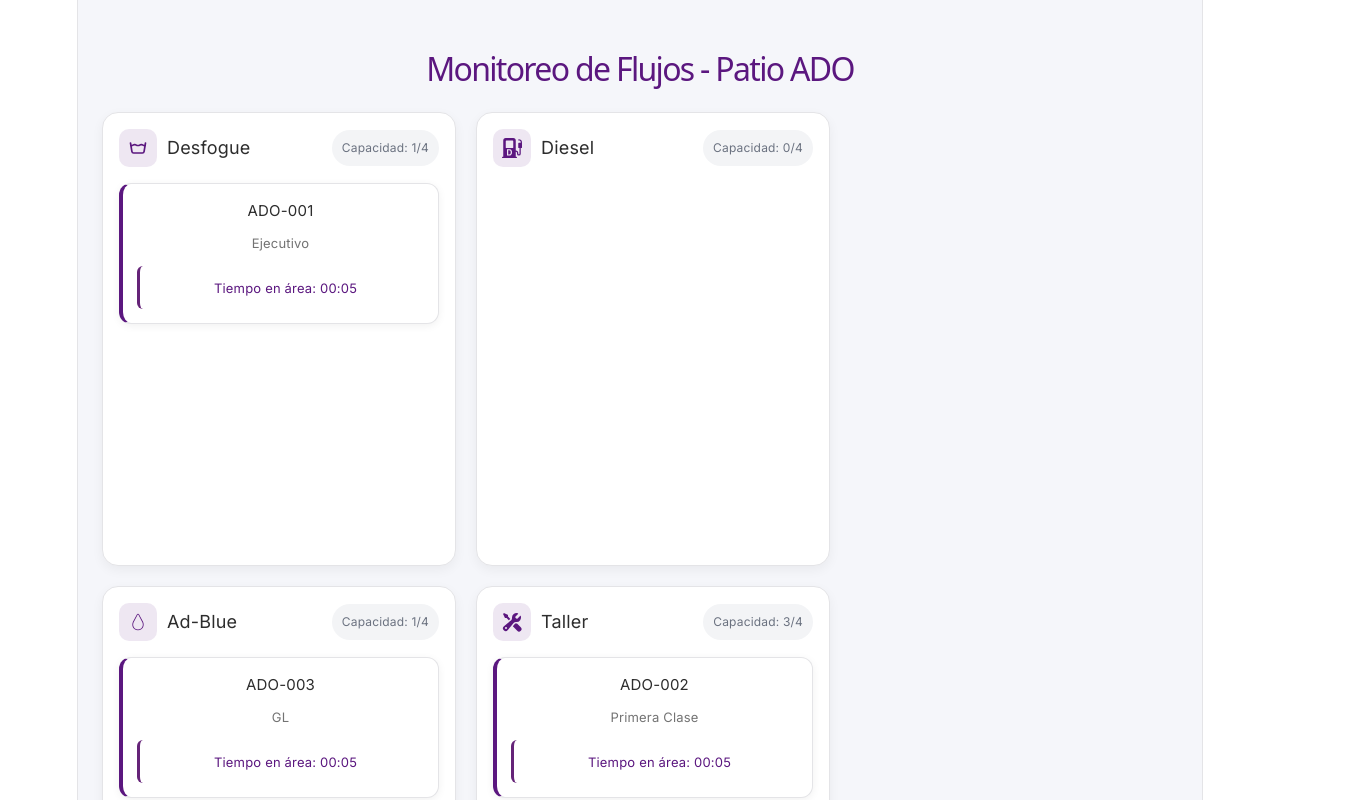
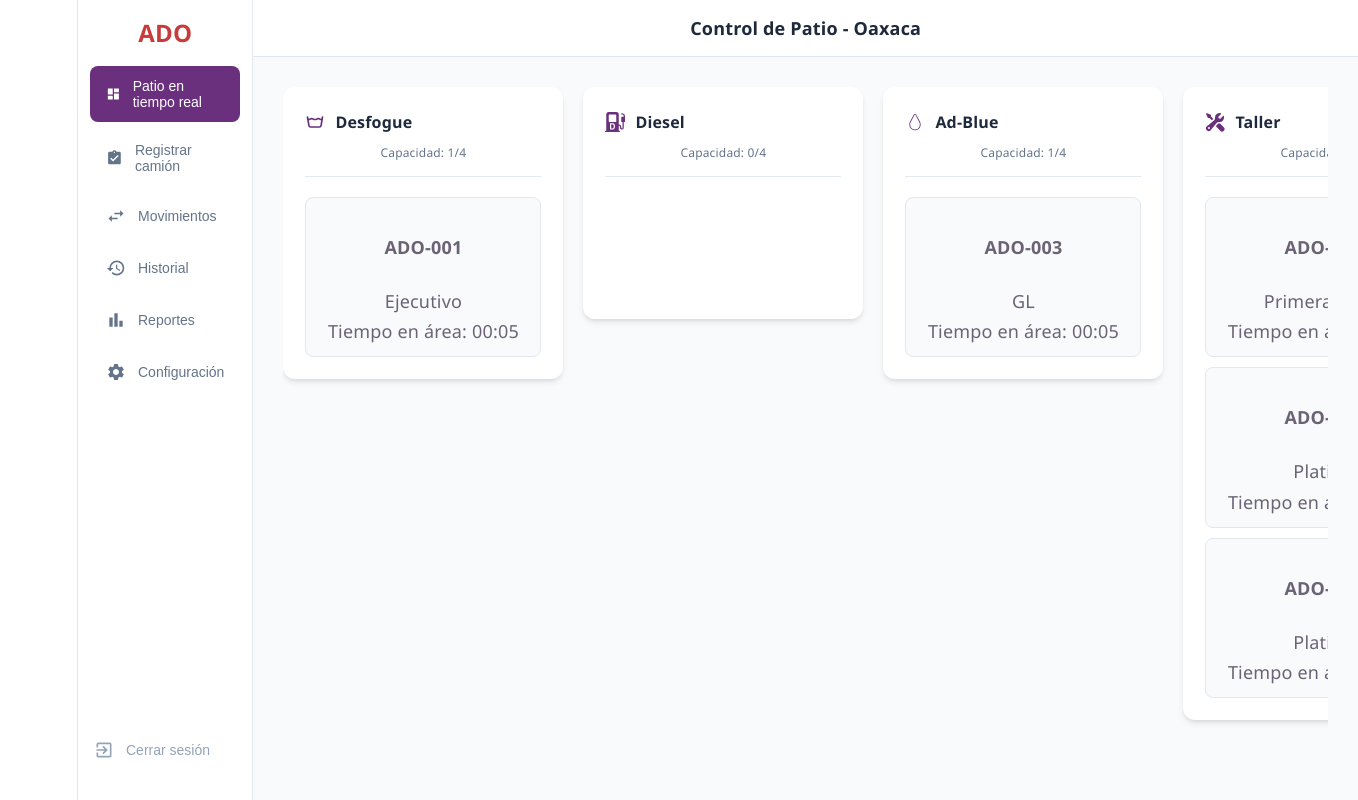
Before and after one commit to Rene3FG/ADO-Project, a React (Vite) app: page / in a window 1280 px wide. Shown: the top 800 px of the page, 1358 px wide, since content can reach past the window. Built offline with nearby package versions, Linux system fonts and the light colour scheme.

Commit message:
Arreglo de codigo

```diff
--- a/src/pages/DropDrag/DropDrag.css
+++ b/src/pages/DropDrag/DropDrag.css
@@ -1,71 +1,134 @@
-css
-
-body {
-  margin: 0;
-  font-family: 'Inter', sans-serif;
-  background-color: var(--background);
-  color: var(--text-primary);
+/* --- LAYOUT GENERAL Y BARRA LATERAL (Para que el menú se quede a la izquierda) --- */
+.layout-sistema {
+  display: flex;
+  height: 100vh;
+  width: 100vw;
+  background-color: #F8FAFC; /* Gris muy tenue de fondo */
+  overflow: hidden;
+  font-family: 'Segoe UI', Tahoma, Geneva, Verdana, sans-serif;
 }
 
-:root {
-  --primary: #5B177F;
-  --primary-dark: #652378;
-  --background: #f5f6fa;
-  --card: #ffffff;
-  --border: #e4e4e7;
-  --text-primary: #2d2d2d;
-  --text-secondary: #737373;
+.sidebar-izquierdo {
+  width: 260px;
+  background-color: #FFFFFF;
+  border-right: 1px solid #E2E8F0;
+  display: flex;
+  flex-direction: column;
+  padding: 20px 0;
+  justify-content: space-between;
 }
 
-.contenedor-patio {
-  font-family: 'Inter', sans-serif;
-  padding: 24px;
-  background-color: var(--background);
-  min-height: 100vh;
+.logo-empresa {
+  padding: 0 20px 20px 20px;
+  font-weight: bold;
+  color: #C93B3B; /* Rojo ADO */
+  font-size: 24px;
 }
 
-.header-patio h1 {
-  color: var(--primary);
-  text-align: center;
-  margin-bottom: 30px;
-  font-size: 32px;
+.menu-navegacion {
+  display: flex;
+  flex-direction: column;
+  gap: 8px;
+  flex-grow: 1;
+  padding: 0 12px;
 }
 
-/* ========================= */
-/* TABLERO */
-/* ========================= */
-
-.tablero {
+.boton-pestana {
   display: flex;
-  gap: 20px;
-  align-items: flex-start;
-  flex-wrap: wrap;
+  align-items: center;
+  gap: 12px;
+  background: none;
+  border: none;
+  padding: 12px 16px;
+  border-radius: 8px;
+  color: #64748B;
+  font-size: 14px;
+  font-weight: 500;
+  text-align: left;
+  cursor: pointer;
+  transition: all 0.2s ease;
+  width: 100%;
 }
 
-/* ========================= */
-/* COLUMNAS */
-/* ========================= */
+.boton-pestana:hover {
+  background-color: #F1F5F9;
+  color: #334155;
+}
+
+.boton-pestana.activa {
+  background-color: #6A307D; /* Morado ADO */
+  color: #FFFFFF;
+}
+
+.icono-menu {
+  font-size: 20px;
+}
+
+.cerrar-sesion {
+  color: #94A3B8;
+  margin-top: auto;
+  padding-bottom: 20px;
+}
+
+.contenido-derecho {
+  flex-grow: 1;
+  display: flex;
+  flex-direction: column;
+  overflow: hidden;
+}
+
+.header-patio-superior {
+  background-color: #FFFFFF;
+  padding: 15px 30px;
+  border-bottom: 1px solid #E2E8F0;
+  font-weight: bold;
+  color: #1E293B;
+  font-size: 18px;
+}
+
+.area-de-trabajo {
+  padding: 30px;
+  flex-grow: 1;
+  overflow-y: auto;
+}
+
+/* --- EL ARREGLO DEL TABLERO DE ÁREAS (Flexbox para columnas) --- */
+.tablero {
+  display: flex; /* ESTO ES LO MÁS IMPORTANTE: Pone las áreas una al lado de la otra */
+  gap: 20px; /* Espacio entre columnas */
+  align-items: flex-start;
+  flex-wrap: nowrap; /* Evita que se bajen si no caben (activa scroll horizontal si es necesario) */
+  padding-bottom: 20px;
+}
 
 .columna-area {
-  background: white;
-  border: 1px solid var(--border);
-  border-radius: 16px;
-  width: 320px;
-  min-height: 420px;
-  padding: 16px;
-  box-shadow: 0 4px 12px rgba(0,0,0,.05);
-  transition: all .2s ease;
+  background-color: #FFFFFF;
+  border-radius: 12px;
+  width: 280px; /* Ancho fijo de cada columna */
+  min-width: 280px;
+  padding: 20px;
+  box-shadow: 0 4px 6px -1px rgba(0, 0, 0, 0.1), 0 2px 4px -1px rgba(0, 0, 0, 0.06);
+  display: flex;
+  flex-direction: column;
+  gap: 15px;
+  border: 2px solid transparent;
+  transition: border-color 0.2s;
 }
 
-.columna-area:hover {
-  box-shadow: 0 8px 20px rgba(0,0,0,.08);
+/* Estilo visual cuando una columna está llena */
+.columna-area.columna-llena {
+  border-color: #FECACA; /* Borde rojo tenue */
+  background-color: #FFF5F5;
 }
 
+/* Estilos de la cabecera de cada columna (Nombre e icono) */
 .area-header {
   display: flex;
-  justify-content: space-between;
-  align-items: center;
-  margin-bottom: 16px;
+  flex-direction: column;
+  gap: 5px;
+  border-bottom: 1px solid #E2E8F0;
+  padding-bottom: 10px;
+  margin-bottom: 5px;
 }
 
 .area-title {
@@ -74,110 +137,156 @@ body {
   gap: 10px;
 }
 
-.area-title h3 {
-  margin: 0;
-  font-size: 18px;
-  font-weight: 600;
-  color: var(--text-primary);
+.area-icon {
+  font-size: 20px;
+  color: #6A307D; /* Morado para el icono */
+  display: flex;
+  align-items: center;
 }
 
-.area-icon {
-  display: flex;
-  align-items: center;
-  justify-content: center;
-
-  width: 38px;
-  height: 38px;
-
-  border-radius: 10px;
-
-  background: rgba(91, 23, 127, 0.1);
-  color: var(--primary);
-
-  font-size: 20px;
+.area-header h3 {
+  margin: 0;
+  font-size: 16px;
+  font-weight: 600;
+  color: #1E293B;
 }
 
 .area-capacidad {
-  background: #f3f4f6;
-  padding: 5px 10px;
-  border-radius: 999px;
-
   font-size: 12px;
-  font-weight: 600;
-
-  color: #6b7280;
+  color: #64748B;
+  font-weight: 500;
 }
 
-/* ========================= */
-/* LISTA DE CAMIONES */
-/* ========================= */
-
+/* --- ESTILOS DE LAS TARJETAS DE CAMIONES (Limpias y ordenadas) --- */
 .lista-camiones {
   display: flex;
   flex-direction: column;
-  gap: 12px;
+  gap: 10px; /* Espacio entre tarjetas */
+  min-height: 100px; /* Área para soltar aunque esté vacía */
 }
 
-/* ========================= */
-/* TARJETAS */
-/* ========================= */
-
 .tarjeta-camion {
-  background: #ffffff;
-  border: 1px solid var(--border);
-  border-left: 4px solid var(--primary);
-
-  border-radius: 12px;
-  padding: 14px;
-
-  box-shadow: 0 2px 8px rgba(0,0,0,.06);
-
+  background-color: #F8FAFC;
+  border: 1px solid #E2E8F0;
+  border-radius: 8px;
+  padding: 12px;
   cursor: grab;
-  transition: all .2s ease;
+  transition: all 0.2s;
+  display: flex;
+  flex-direction: column;
+  gap: 4px;
 }
 
 .tarjeta-camion:hover {
+  background-color: #F1F5F9;
   transform: translateY(-2px);
+  box-shadow: 0 2px 4px rgba(0,0,0,0.05);
 }
 
 .tarjeta-camion:active {
   cursor: grabbing;
-  transform: scale(0.98);
 }
 
-.tarjeta-camion h4 {
-  margin: 0 0 6px 0;
-  font-size: 15px;
-  font-weight: 700;
-  color: var(--text-primary);
+.tarjeta-camion .codigo {
+  font-weight: bold;
+  color: #1E293B;
+  font-size: 14px;
 }
 
-.tipo-camion {
-  margin: 0 0 10px 0;
-  font-size: 13px;
-  color: var(--text-secondary);
+.tarjeta-camion .tipo {
+  color: #64748B;
+  font-size: 12px;
 }
 
-/* ========================= */
-/* BADGE TIEMPO */
-/* ========================= */
-
-.badge-tiempo {
-  display: inline-block;
-  background-color: #ffffff;
-  border-left: 3px solid var(--primary-dark);
-
-  padding: 8px 10px;
-
-  border-radius: 6px;
-
-  width: calc(100% - 16px);
-
-  text-align: center;
+.tarjeta-camion .tiempo {
+  color: #C93B3B; /* Rojo para el tiempo */
+  font-size: 11px;
+  font-weight: 500;
+  margin-top: 2px;
 }
 
-.badge-tiempo span {
-  font-size: 13px;
-  font-weight: 600;
-  color: var(--primary);
+/* Update this section in your existing DropDrag.css file */
+
+/* --- EL ARREGLO DEL TABLERO DE ÁREAS (Adaptable para Computadora y Celular) --- */
+.tablero {
+  display: flex; /* Vista por defecto en Computadora: una al lado de la otra */
+  gap: 20px;
+  align-items: flex-start;
+  /* El overflow-x es importante para escritorio, pero lo desactivaremos en móvil */
+  overflow-x: auto;
+  padding-bottom: 20px;
+  width: 100%; /* Asegura que el contenedor ocupe todo el ancho */
 }
+
+/* CADA CUADRO DE ÁREA */
+.columna-area {
+  background-color: #FFFFFF;
+  border-radius: 12px;
+  width: 280px; /* Ancho fijo solo en computadoras */
+  min-width: 280px; /* Ancho mínimo para que no se compriman en escritorio */
+  padding: 20px;
+  box-shadow: 0 4px 6px -1px rgba(0, 0, 0, 0.1), 0 2px 4px -1px rgba(0, 0, 0, 0.06);
+  display: flex;
+  flex-direction: column;
+  gap: 15px;
+  border: 2px solid transparent;
+  transition: border-color 0.2s;
+  box-sizing: border-box; /* Crucial para que el padding no altere el ancho */
+}
+
+/* --- RESPONSIVO: MODO CELULAR (Pantallas menores a 768px) --- */
+@media (max-width: 768px) {
+  /* Hacemos que el contenedor de trabajo permita scroll vertical si se llena */
+  .area-de-trabajo {
+    padding: 15px;
+    overflow-y: auto;
+  }
+
+  .tablero {
+    display: grid; /* Cambiamos a Grid para controlar las columnas */
+    /* ¡AQUÍ ESTÁ EL TRUCO! Obliga a que vayan de 2 en 2, ocupando la mitad cada una */
+    grid-template-columns: repeat(2, 1fr);
+    gap: 12px; /* Espacio más compacto para celular */
+    overflow-x: hidden; /* Evitamos que se mueva de lado */
+    width: 100%;
+    /* Quitamos el padding lateral para que no empuje las cajas */
+    padding-left: 0;
+    padding-right: 0;
+  }
+
+  .columna-area {
+    width: 100%; /* Que ocupe todo el espacio de su celda de la cuadrícula */
+    min-width: 0; /* Rompe el mínimo anterior para que pueda encogerse en el cel */
+    padding: 12px; /* Padding más pequeño para aprovechar la pantalla */
+    gap: 10px;
+    box-sizing: border-box; /* Asegura que no se superpongan */
+  }
+
+  /* Ajustamos textos de la cabecera del área para que no se amontonen */
+  .area-header h3 {
+    font-size: 14px;
+    overflow: hidden;
+    text-overflow: ellipsis;
+    white-space: nowrap; /* Evita que el texto largo rompa la caja */
+  }
+
+  .area-capacidad {
+    font-size: 11px;
+  }
+
+  /* Ajustamos las tarjetas de los camiones para que queden perfectas */
+  .tarjeta-camion {
+    padding: 8px;
+  }
+
+  .tarjeta-camion .codigo {
+    font-size: 13px;
+  }
+}
+
+/* Opcional: Si el celular es MUY angosto (menos de 400px) y de 2 en 2 se ve muy apretado */
+@media (max-width: 400px) {
+  .tablero {
+    grid-template-columns: 1fr; /* Va de 1 en 1 solo en pantallas ultra pequeñas */
+  }
+}
--- a/src/pages/DropDrag/DropDrag.jsx
+++ b/src/pages/DropDrag/DropDrag.jsx
@@ -1,19 +1,18 @@
 import { useState } from 'react';
 import TarjetaInfo from './tarjetaInfo.jsx';
-import mockDB from './CamionArea.json'; // 1. Importamos el archivo JSON de tu compañera
+import mockDB from './CamionArea.json'; // Tu JSON externo
 import './DropDrag.css';
 
-import { TbWash } from "react-icons/tb";
+// Todos tus iconos importados
+import { MdDashboard, MdAssignmentTurnedIn, MdSwapHoriz, MdHistory, MdBarChart, MdSettings, MdExitToApp } from "react-icons/md";
+import { TbWash, TbWashDryDip } from "react-icons/tb";
 import { BsFillFuelPumpDieselFill } from "react-icons/bs";
 import { CiDroplet } from "react-icons/ci";
 import { MdLocalCarWash } from "react-icons/md";
-import { TbWashDryDip } from "react-icons/tb";
 import { HiMiniWrenchScrewdriver } from "react-icons/hi2";
 import { SiBlockbench } from "react-icons/si";
 
-// 2. Se eliminan las constantes estáticas locales (camionesIniciales, AREAS, LIMITE_MAXIMO)
-// porque ahora toda esa información se lee directamente desde mockDB de forma dinámica.
-
+// Diccionario de iconos para tus columnas
 const areaIcons = {
   "Desfogue": <TbWash />,
   "Diesel": <BsFillFuelPumpDieselFill />,
@@ -24,10 +23,12 @@ const areaIcons = {
   "Descanso": <SiBlockbench />
 };
 
-export default function DropDrag() {
-  // 3. El estado inicial ahora se carga con los camiones del JSON
+export default function ContenedorPrincipal() {
+  const [pestanaActiva, setPestanaActiva] = useState('patio');
+
+  // Estado dinámico para los camiones y configuración de áreas
   const [camiones, setCamiones] = useState(mockDB.camiones);
-  const areasConfig = mockDB.areas; // Guardamos el array de áreas configuradas en el JSON
+  const areasConfig = mockDB.areas;
 
   const alIniciarArrastre = (e, idCamion) => {
     e.dataTransfer.setData('text/plain', idCamion);
@@ -39,10 +40,8 @@ export default function DropDrag() {
 
   const alSoltar = (e, nuevaArea) => {
     e.preventDefault();
-
     const idCamion = e.dataTransfer.getData('text/plain');
 
-    // 4. Buscamos dinámicamente el límite de capacidad de la configuración del JSON
     const infoAreaDestino = areasConfig.find(a => a.id === nuevaArea);
     const limiteMaximoArea = infoAreaDestino ? infoAreaDestino.capacidad : 4;
 
@@ -50,65 +49,46 @@ export default function DropDrag() {
       camion => camion.area === nuevaArea
     ).length;
 
-    // 5. Validamos usando el límite dinámico del JSON en lugar de la constante fija
     if (camionesEnAreaDestino >= limiteMaximoArea) {
-      alert(
-        `⚠️ El área de ${nuevaArea} ya alcanzó su límite máximo de ${limiteMaximoArea} lugares.`
-      );
+      alert(`⚠️ El área de ${nuevaArea} ya alcanzó su límite máximo de ${limiteMaximoArea} lugares.`);
       return;
     }
 
     const camionesActualizados = camiones.map((camion) => {
       if (camion.id === idCamion) {
-        return {
-          ...camion,
-          area: nuevaArea
-        };
+        return { ...camion, area: nuevaArea };
       }
-
       return camion;
     });
 
     setCamiones(camionesActualizados);
   };
 
+  // Función que controla el cambio de vistas
+  const renderizarContenido = () => {
+    switch (pestanaActiva) {
+      case 'patio':
         return (
-    <div className="contenedor-patio">
-      <header className="header-patio">
-        <h1>Monitoreo de Flujos - Patio ADO</h1>
-      </header>
-
+          /* Aquí sustituimos el texto de relleno por tu tablero real de arrastre */
           <div className="tablero">
-        {/* 6. Mapeamos usando las áreas que vienen declaradas en el JSON */}
             {areasConfig.map((areaInfo) => {
-          const area = areaInfo.id;               // El nombre del área (Ej: 'Desfogue')
-          const limiteMaximoArea = areaInfo.capacidad; // Su límite de capacidad respectivo
-
-          const camionesActuales = camiones.filter(
-            (camion) => camion.area === area
-          ).length;
-
-          // 7. Calculamos la disponibilidad usando el límite dinámico del JSON
+              const area = areaInfo.id;
+              const limiteMaximoArea = areaInfo.capacidad;
+              const camionesActuales = camiones.filter(c => c.area === area).length;
               const lugaresDisponibles = limiteMaximoArea - camionesActuales;
 
               return (
                 <div
                   key={area}
-              className={`columna-area ${
-                lugaresDisponibles === 0 ? 'columna-llena' : ''
-              }`}
+                  className={`columna-area ${lugaresDisponibles === 0 ? 'columna-llena' : ''}`}
                   onDragOver={permitirSoltar}
                   onDrop={(e) => alSoltar(e, area)}
                 >
                   <div className="area-header">
                     <div className="area-title">
-                  <span className="area-icon">
-                    {areaIcons[area]}
-                  </span>
-
+                      <span className="area-icon">{areaIcons[area]}</span>
                       <h3>{area}</h3>
                     </div>
-
                     <span className="area-capacidad">
                       Capacidad: {camionesActuales}/{limiteMaximoArea}
                     </span>
@@ -129,6 +109,98 @@ export default function DropDrag() {
               );
             })}
           </div>
+        );
+      case 'registrar':
+        return <div className="pantalla-vacia"><h2>Pantalla Registrar Camión</h2></div>;
+      case 'movimientos':
+        return <div className="pantalla-vacia"><h2>Pantalla de Movimientos</h2></div>;
+      case 'historial':
+        return <div className="pantalla-vacia"><h2>Pantalla de Historial</h2></div>;
+      case 'reportes':
+        return <div className="pantalla-vacia"><h2>Pantalla de Reportes</h2></div>;
+      case 'configuracion':
+        return <div className="pantalla-vacia"><h2>Pantalla de Configuración</h2></div>;
+      default:
+        return <div className="pantalla-vacia"><h2>Selecciona una opción</h2></div>;
+    }
+  };
+
+  return (
+    <div className="layout-sistema">
+      {/* MENÚ LATERAL */}
+      <aside className="sidebar-izquierdo">
+        <div className="logo-empresa">
+          <span style={{ color: '#C93B3B', fontWeight: 'bold', fontSize: '24px' }}>ADO</span>
+        </div>
+
+        <nav className="menu-navegacion">
+          <button
+            className={`boton-pestana ${pestanaActiva === 'patio' ? 'activa' : ''}`}
+            onClick={() => setPestanaActiva('patio')}
+          >
+            <MdDashboard className="icono-menu" />
+            <span>Patio en tiempo real</span>
+          </button>
+
+          <button
+            className={`boton-pestana ${pestanaActiva === 'registrar' ? 'activa' : ''}`}
+            onClick={() => setPestanaActiva('registrar')}
+          >
+            <MdAssignmentTurnedIn className="icono-menu" />
+            <span>Registrar camión</span>
+          </button>
+
+          <button
+            className={`boton-pestana ${pestanaActiva === 'movimientos' ? 'activa' : ''}`}
+            onClick={() => setPestanaActiva('movimientos')}
+          >
+            <MdSwapHoriz className="icono-menu" />
+            <span>Movimientos</span>
+          </button>
+
+          <button
+            className={`boton-pestana ${pestanaActiva === 'historial' ? 'activa' : ''}`}
+            onClick={() => setPestanaActiva('historial')}
+          >
+            <MdHistory className="icono-menu" />
+            <span>Historial</span>
+          </button>
+
+          <button
+            className={`boton-pestana ${pestanaActiva === 'reportes' ? 'activa' : ''}`}
+            onClick={() => setPestanaActiva('reportes')}
+          >
+            <MdBarChart className="icono-menu" />
+            <span>Reportes</span>
+          </button>
+
+          <button
+            className={`boton-pestana ${pestanaActiva === 'configuracion' ? 'activa' : ''}`}
+            onClick={() => setPestanaActiva('configuracion')}
+          >
+            <MdSettings className="icono-menu" />
+            <span>Configuración</span>
+          </button>
+        </nav>
+
+        <div className="footer-sidebar">
+          <button className="boton-pestana cerrar-sesion" onClick={() => alert('Cerrando sesión...')}>
+            <MdExitToApp className="icono-menu" />
+            <span>Cerrar sesión</span>
+          </button>
+        </div>
+      </aside>
+
+      {/* CONTENIDO PRINCIPAL DINÁMICO */}
+      <main className="contenido-derecho">
+        <header className="header-patio-superior">
+          <span>Control de Patio - Oaxaca</span>
+        </header>
+
+        <div className="area-de-trabajo">
+          {renderizarContenido()}
+        </div>
+      </main>
     </div>
   );
 }
```
Lines whose indentation alone changed are shown as unchanged.
